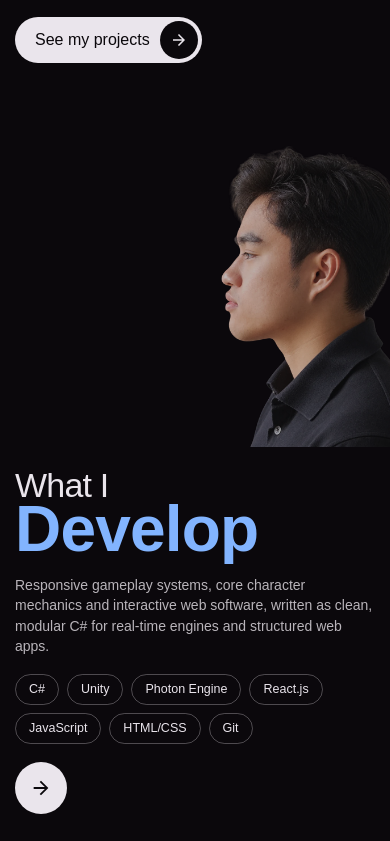
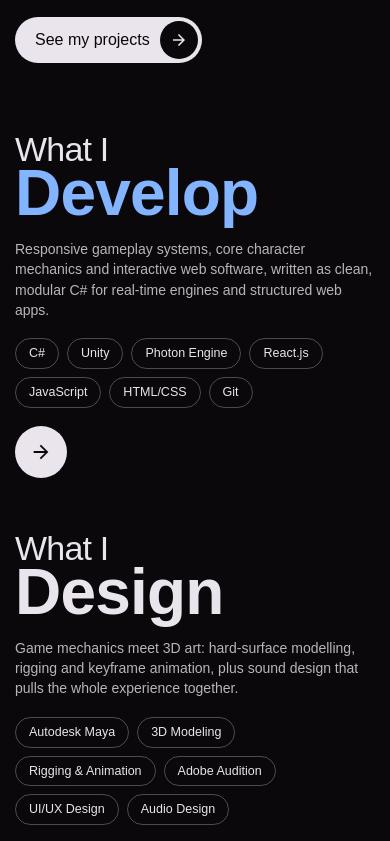
Before and after one commit to wilymanhoward/HowardWilymanPortfolio, a React (Vite) app: page / in a window 390 px wide. Shown: the part 1120-1961 px from the top of the page. Built offline with nearby package versions, Linux system fonts and the light colour scheme; a web font is replaced by a local one.

Commit message:
Hide the profile photo in What I Do on phones

```diff
--- a/src/components/styles/WhatIDo.css
+++ b/src/components/styles/WhatIDo.css
@@ -171,8 +171,8 @@
   outline-offset: 3px;
 }
 
-/* Phones and portrait screens: no 3D here, so the photo leads and the two
-   columns stack. */
+/* Phones and portrait screens: just the two columns, stacked; no head
+   render or photo. */
 @media only screen and (max-width: 768px), only screen and (max-aspect-ratio: 4/5) {
   .whatIDO {
     min-height: auto;
@@ -180,15 +180,7 @@
     padding: 72px 0 40px;
   }
   .what-portrait {
-    position: relative;
-    top: auto;
-    right: auto;
-    align-self: flex-end;
-    height: auto;
-    width: 64%;
-    max-width: 340px;
-    margin-right: -10%;
-    margin-bottom: 24px;
+    display: none;
   }
   .what-head {
     display: none;
```
